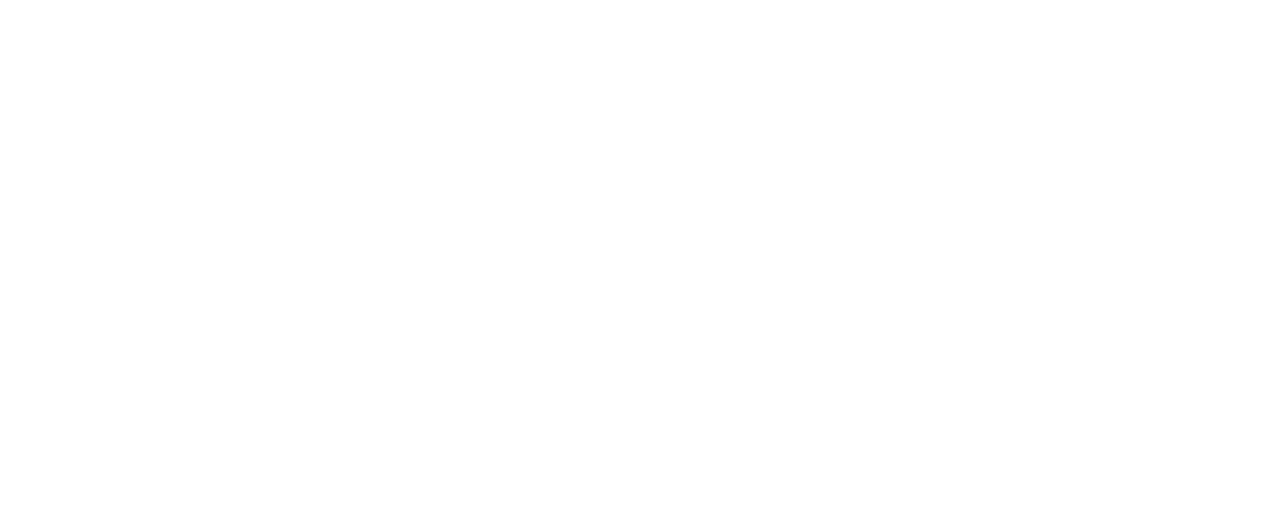
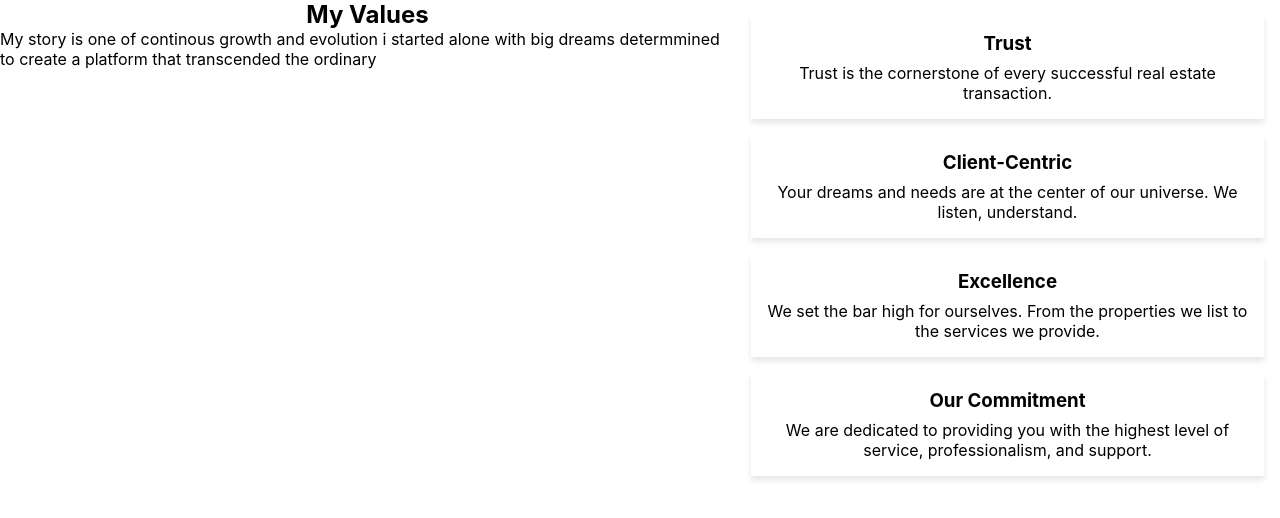
Before and after one commit to AhmadSerhall/innovativeML, a React (Create React App) app in the folder frontend/: page /vision in a window 1280 px wide. Before the commit this address had no page. Shown: the top 518 px of the page. Built offline with nearby package versions, Linux system fonts and the light colour scheme.

Commit message:
almost done with the vision container

```diff
--- a/frontend/src/App.jsx
+++ b/frontend/src/App.jsx
@@ -10,6 +10,7 @@
 import './styles/global.css'
 import About from './pages/About';
 import Contact from './pages/Contact';
+import Vision from './components/Vision';
 import { BrowserRouter, Routes, Route } from "react-router-dom";
 function App() {
   return (
@@ -26,7 +27,7 @@
           <Route className="landing" path="/landing" element={<Landing/>}/>
           <Route className="about" path="/about" element={<About/>}/>
           <Route className="contact" path="/contact" element={<Contact/>}/>
-
+          <Route className="vision" path="/vision" element={<Vision/>}/>
         </Routes>
       </BrowserRouter>
     </div>
--- a/frontend/src/components/Vision/index.jsx
+++ b/frontend/src/components/Vision/index.jsx
@@ -1,10 +1,31 @@
 import React from 'react'
 import './style.css'
-
+import '../../styles/global.css'
 const Vision = () => {
   return (
-    <div className='vision-container'>
-
+    <div className='vision-container flex'>
+        <div className='values-text flex column'>
+            <h2>My Values</h2>
+            <p>My story is one of continous growth and evolution i started alone with big dreams determmined to create a  platform that transcended the ordinary</p>
+        </div>
+        <div className="grid">
+            <div class="card">
+                <h3>Trust</h3>
+                <p>Trust is the cornerstone of every successful real estate transaction.</p>
+            </div>
+            <div class="card">
+                <h3>Client-Centric</h3>
+                <p>Your dreams and needs are at the center of our universe. We listen, understand.</p>
+            </div>
+            <div class="card">
+                <h3>Excellence</h3>
+                <p>We set the bar high for ourselves. From the properties we list to the services we provide.</p>
+            </div>
+            <div class="card">
+                <h3>Our Commitment</h3>
+                <p>We are dedicated to providing you with the highest level of service, professionalism, and support.</p>
+            </div>
+        </div>
     </div>
   )
 }
--- a/frontend/src/components/Vision/style.css
+++ b/frontend/src/components/Vision/style.css
@@ -0,0 +1,21 @@
+.grid {
+    display: grid;
+    grid-template-columns: repeat(auto-fit, minmax(250px, 1fr));
+    grid-gap: 1rem;
+    padding: 1rem;
+   }
+
+   .card {
+    background-color: #fff;
+    padding: 1rem;
+    box-shadow: 0 4px 6px rgba(0, 0, 0, 0.1);
+    text-align: center;
+   }
+
+   .card h3 {
+    margin-bottom: 0.5rem;
+   }
+
+   .card p {
+    margin-top: 0.5rem;
+   }
```
